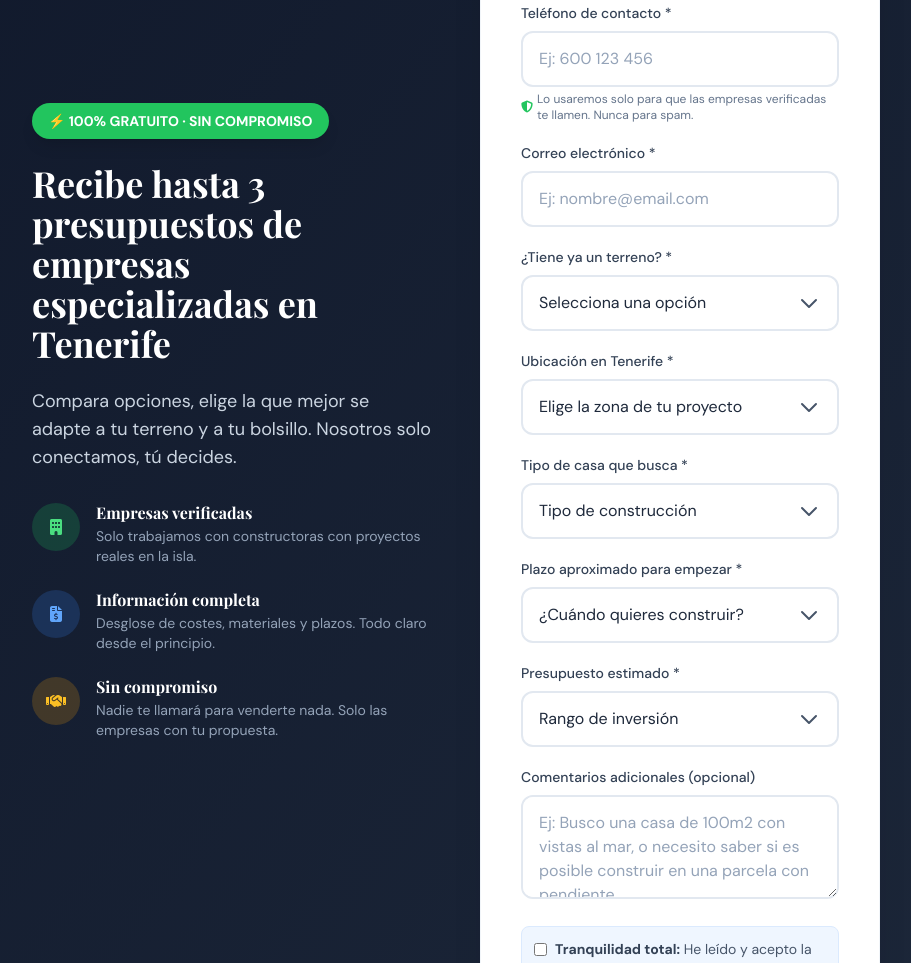
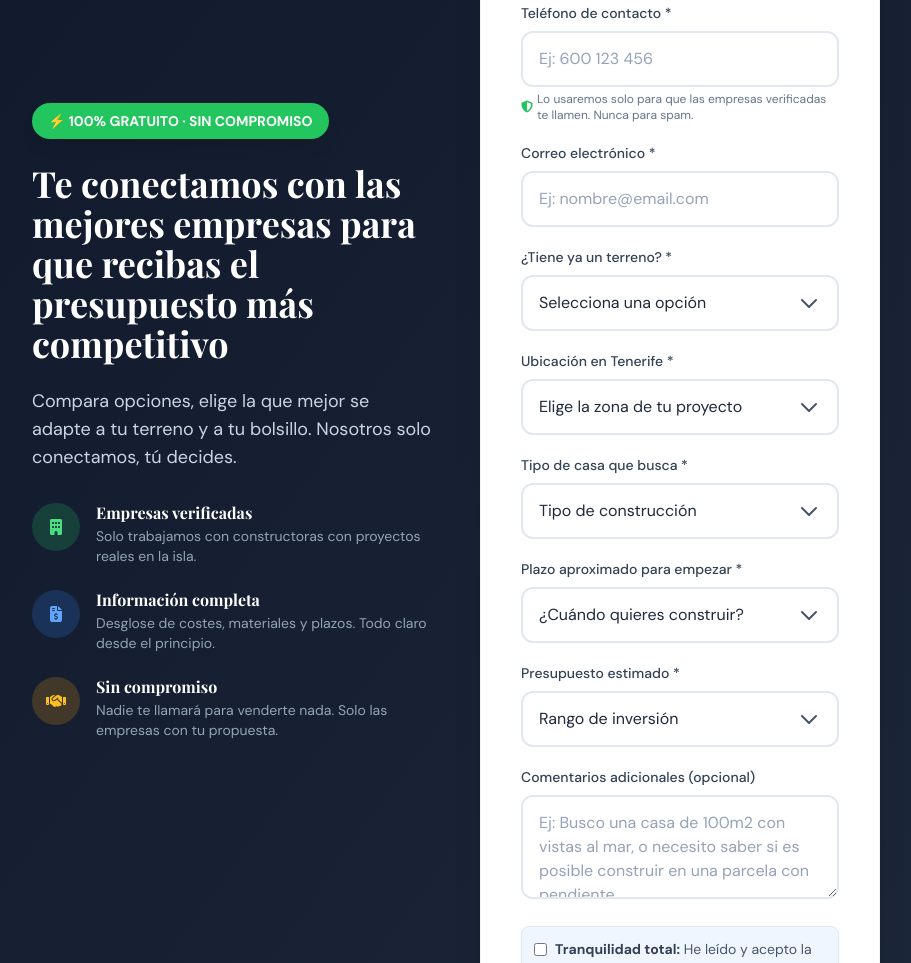
Before and after one commit to berserkmood/casas-prefabricadas-canarias, a plain HTML site: page tenerife.html in a window 1280 px wide. Shown: the part 5642-6605 px from the top of the page, without its empty margins (184-1095 px from the left). Drawn offline with nearby package versions, Linux system fonts and the light colour scheme.

Commit message:
Update tenerife.html

```diff
--- a/tenerife.html
+++ b/tenerife.html
@@ -549,7 +549,7 @@
                     <span class="inline-block bg-green-500 text-white px-4 py-2 rounded-full text-sm font-bold mb-6 shadow-lg">
                         ⚡ 100% GRATUITO · SIN COMPROMISO
                     </span>
-                    <h2 class="text-3xl md:text-4xl font-bold mb-6">Recibe hasta 3 presupuestos de empresas especializadas en Tenerife</h2>
+                    <h2 class="text-3xl md:text-4xl font-bold mb-6">Te conectamos con las mejores empresas para que recibas el presupuesto más competitivo</h2>
                     <p class="text-lg text-slate-300 mb-8">
                         Compara opciones, elige la que mejor se adapte a tu terreno y a tu bolsillo. Nosotros solo conectamos, tú decides.
                     </p>
@@ -829,4 +829,5 @@
     <!-- JavaScript -->
     <script src="assets/js/script.js"></script>
 </body>
+
 </html>
```
